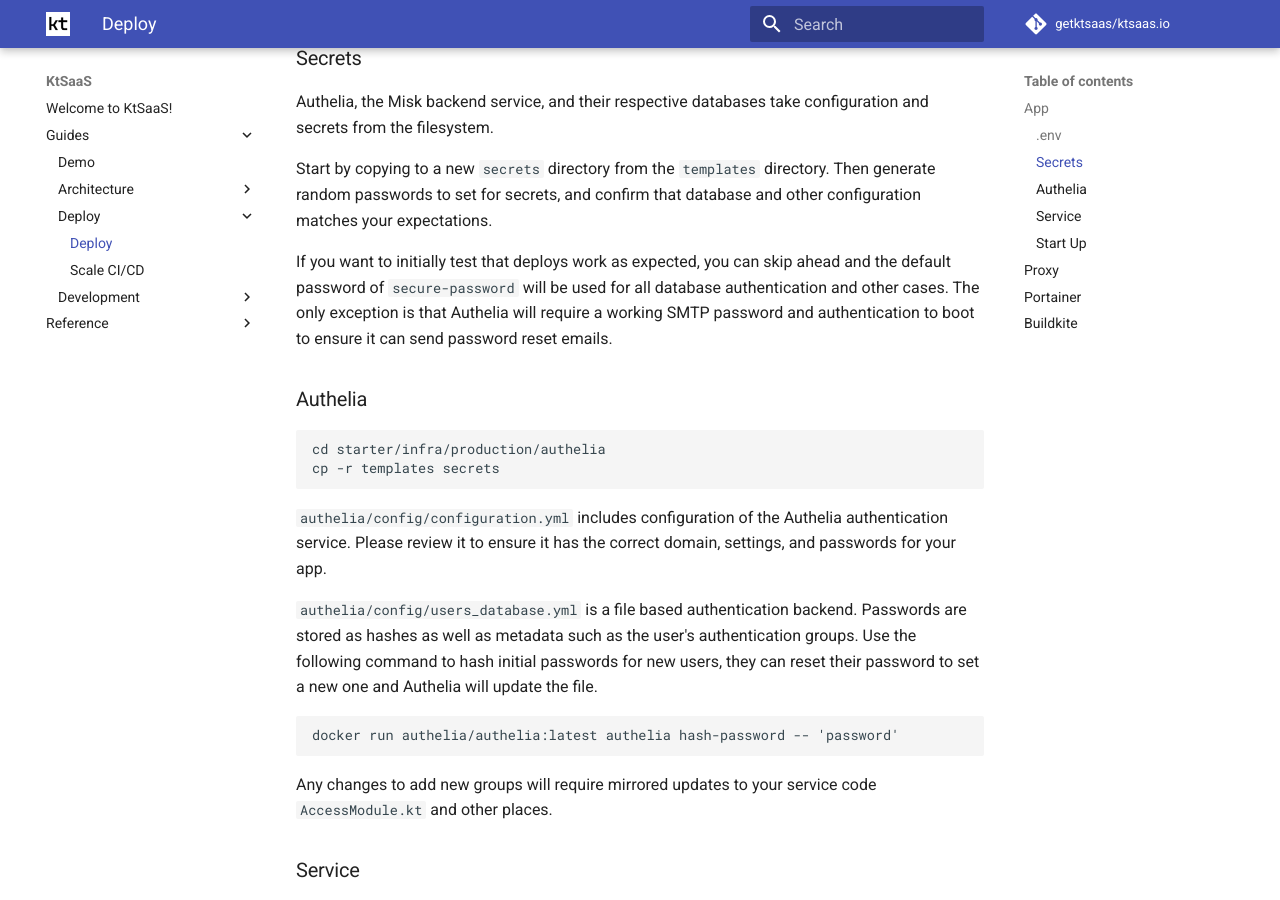
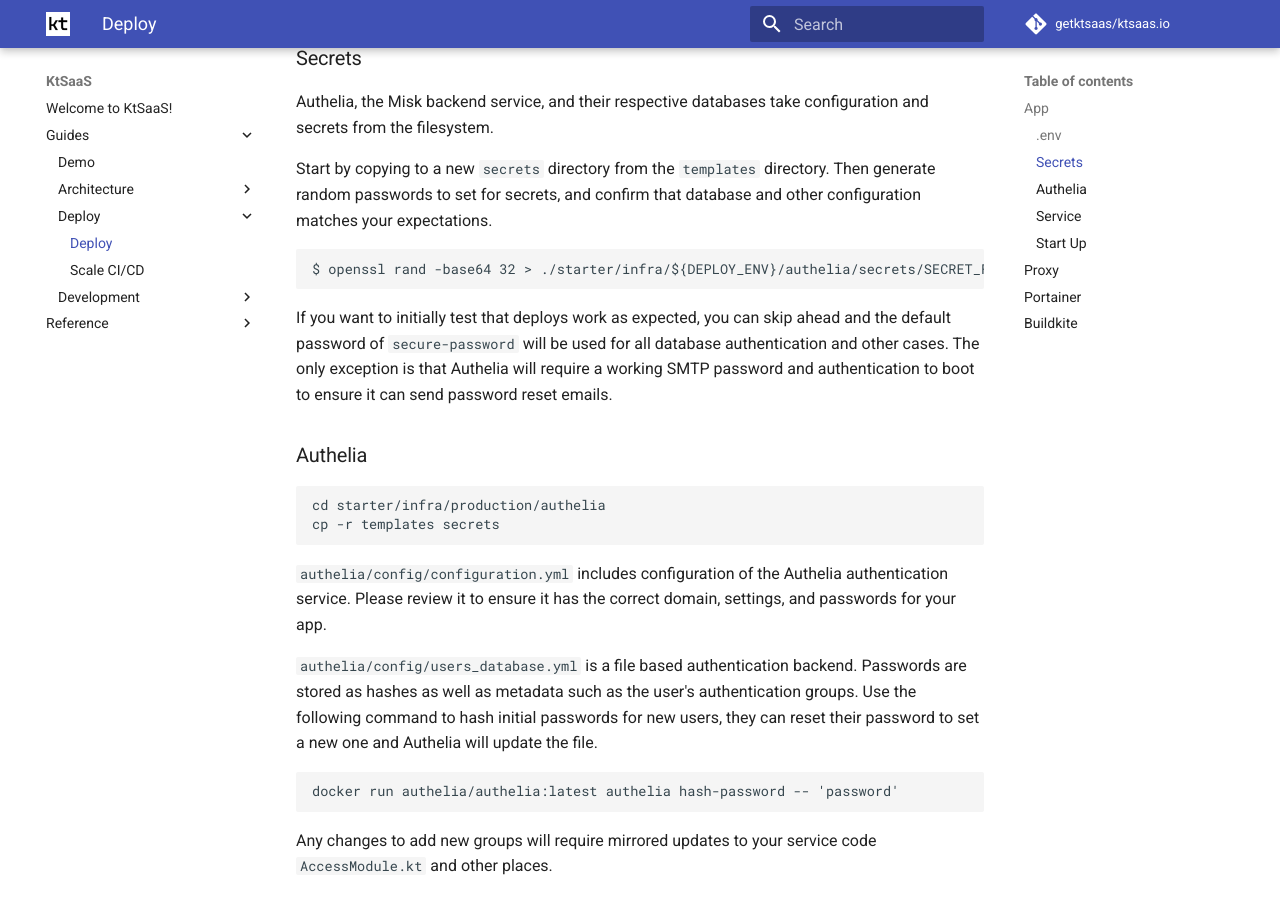
Before and after one commit to getktsaas/ktsaas.io, an MkDocs documentation site: the page built from docs/docs/guides/deploy/1-deploy.md, in a window 1280 px wide and 900 px high, scrolled down 905 px. Built offline with MkDocs 1.6.1 and Material for MkDocs 9.7.7, drawn with Linux system fonts in a browser that asks for light colours; comment, search, counter and statistics services are not loaded.

Commit message:
Update docs

````diff
--- a/docs/docs/guides/deploy/1-deploy.md
+++ b/docs/docs/guides/deploy/1-deploy.md
@@ -30,6 +30,10 @@ Note, the passwords set in the .env file will need to match those in other place
 Authelia, the Misk backend service, and their respective databases take configuration and secrets from the filesystem.
 
 Start by copying to a new `secrets` directory from the `templates` directory. Then generate random passwords to set for secrets, and confirm that database and other configuration matches your expectations.
+
+```
+$ openssl rand -base64 32 > ./starter/infra/${DEPLOY_ENV}/authelia/secrets/SECRET_FILE
+```
 
 If you want to initially test that deploys work as expected, you can skip ahead and the default password of `secure-password` will be used for all database authentication and other cases. The only exception is that Authelia will require a working SMTP password and authentication to boot to ensure it can send password reset emails.
 
````
